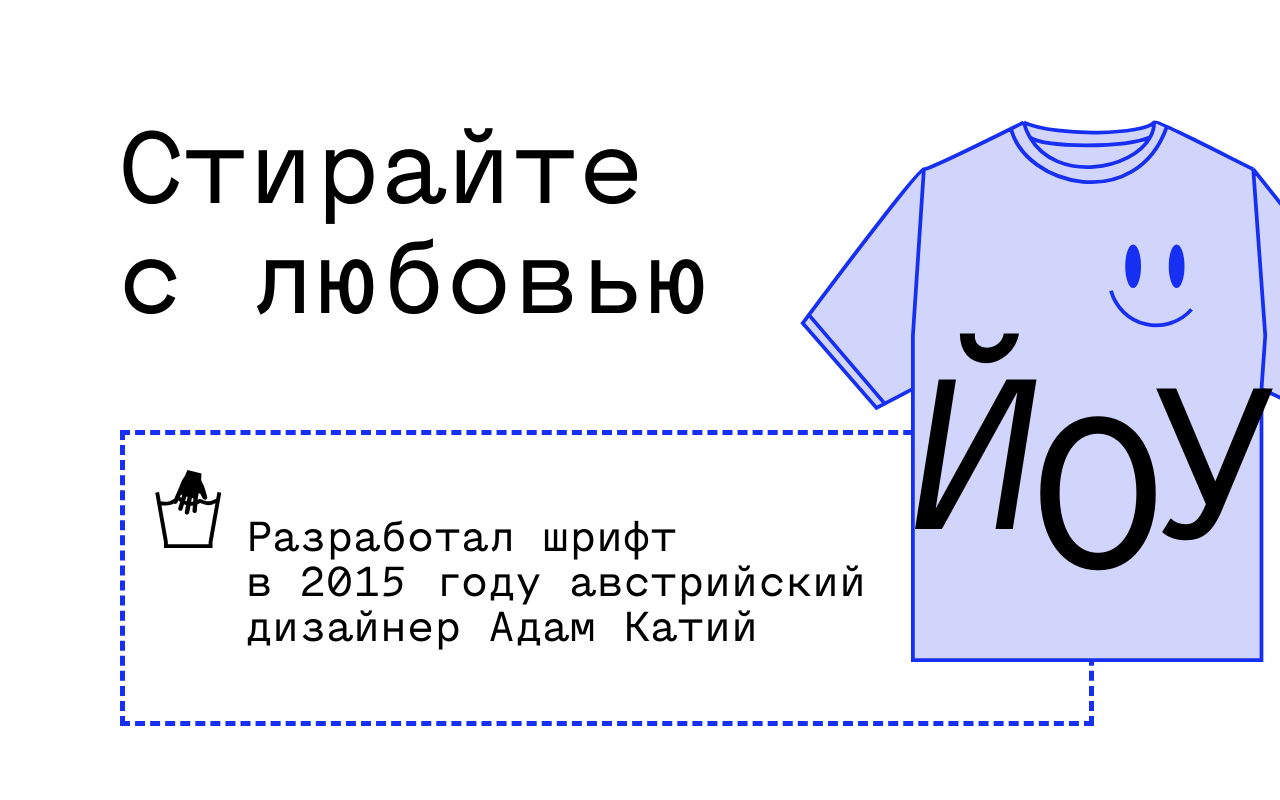
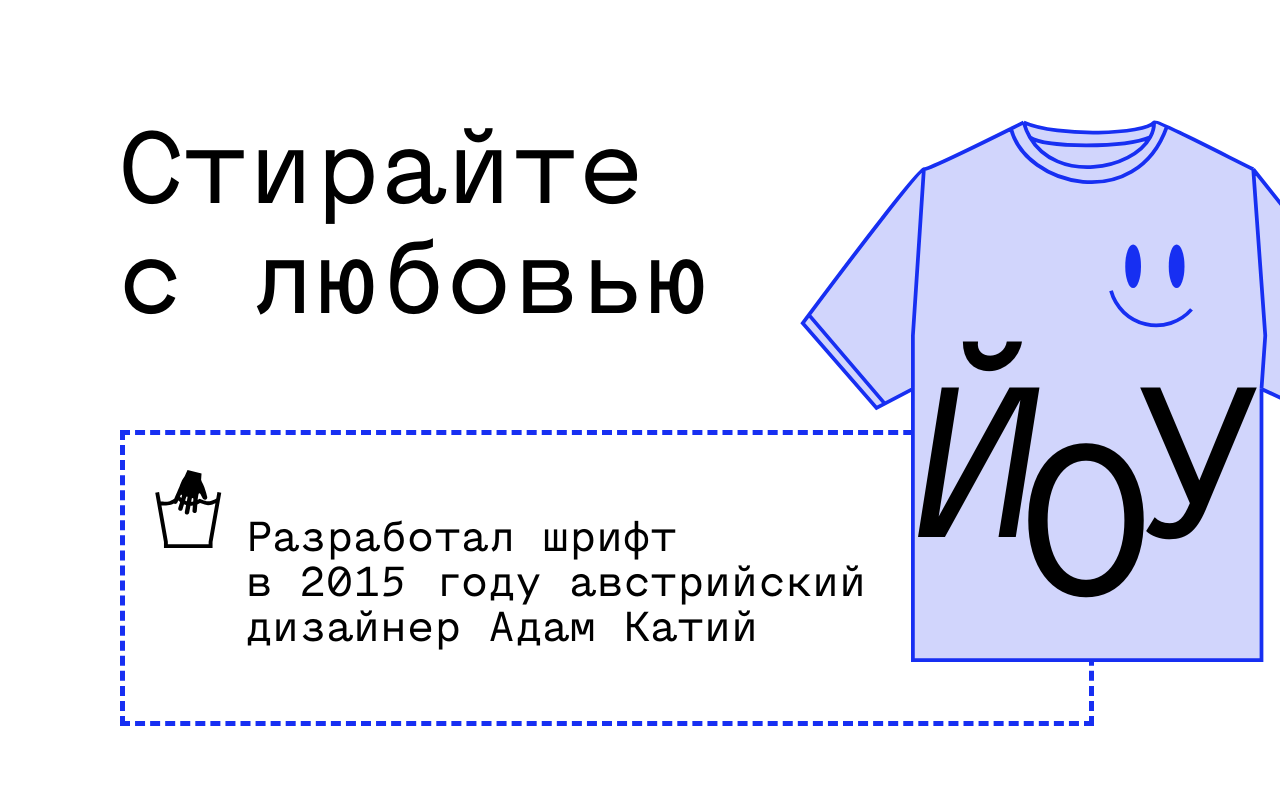
Before and after one commit to fedorovvdmitry/Menoe-Grotesque-Pro, a plain HTML site: page index.html in a window 1280 px wide. Shown: the part 800-1600 px from the top of the page. Drawn offline with Linux system fonts and the light colour scheme.

Commit message:
UPD 2 section

```diff
--- a/index.html
+++ b/index.html
@@ -13,42 +13,6 @@
     <link rel="icon" type="image/x-icon" href="images/favicons/favicon.ico" />
     <link rel="icon" type="image/png" href="images/favicons/favicon.png" />
 </head>
-<style>
-    /* html {
-        background: gray;
-        display: block;
-        height: 3120px;
-    } */
-
-    body {
-        /* width: 1440px; */
-        width: 100%;
-        background-color: white;
-        display: block;
-        margin: 0 auto;
-        position: relative;
-    }
-
-    section {
-        width: 1440px;
-        margin: 0 auto;
-        /* display: block;
-
-        position: relative; */
-
-    }
-
-    /* body::after {
-        position: absolute;
-        top: 0;
-        left: 0;
-        width: 1440px;
-        height: 7951px;
-        content: '';
-        background: url(images/site.png);
-        opacity: 0.2;
-    } */
-</style>
 <body>
     <section class="cover">
         <div class="washing_machine"></div>
@@ -70,14 +34,10 @@
                 <p id="caption2">Разработал шрифт в&nbsp;2015&nbsp;году австрийский дизайнер Адам Катий</p>
             </div>
             <div id="t-shirt">
-                <img id="imgshirt" src="images/t-shirt.svg" alt="Футболка">
                 <p id="yo1">Й</p>
                 <p id="yo2">О</p>
                 <p id="yo3">У</p>
             </div>
-            <!-- <img id="star4" src="images/star.svg" alt="Звезда">
-            <img id="star5" src="images/star.svg" alt="Звезда"> -->
-
         </div>
     </section>
     <section class="styletext">
@@ -127,7 +87,7 @@
             <div>
                 <p id="paytextregular">Оплата</p>
                 <p id="paytextitalic">стирки</p>
-                <p id="arrowleft" ><-----</p>
+                <p id="arrowleft"><-----</p>
             </div>
         </div>
     </section>
--- a/stylesheets/layout.css
+++ b/stylesheets/layout.css
@@ -1,5 +1,15 @@
 body {
   font-family: 'MenoeGrotesquePro-Regular';
+  width: 100%;
+  background-color: white;
+  display: block;
+  margin: 0 auto;
+  position: relative;
+}
+
+section {
+  width: 1440px;
+  margin: 0 auto;
 }
 
 /* 1 экран */
@@ -139,7 +149,12 @@ section #right {
 
 #t-shirt {
   width: 576px;
+  height: 542px;
   margin: 200px 0 0 800px;
+  display: flex;
+  align-items: center;
+  justify-content: center;
+  background-image: url(../images/t-shirt.svg);
 }
 
 #imgshirt {
@@ -154,13 +169,13 @@ section #right {
   width:964px;
   height: 286px;
   border: 5px dashed #172FF2;
-
   font-family: 'MenoeGrotesquePro-italic';
   color: #000000;
   font-size: 45px;
   position: absolute;
   left: 120px;
   top: 1230px;
+  z-index: -1;
 }
 
 #caption2 {
@@ -177,30 +192,24 @@ section #right {
   font-family: 'MenoeGrotesquePro-italic';
   color: #000000;
   font-size: 230px;
-  width: 40px;
-  position: relative;
-  left: 95px;
-  top: -322px;
+  width: 119px;
+  margin-top: 150px;
 }
 
 #yo2 {
   font-family: 'MenoeGrotesquePro-Regular';
   color: #000000;
   font-size: 230px;
-  width: 40px;
-  position: relative;
-  left: 229px;
-  top: -513px;
+  width: 108px;
+  margin-top: 266px;
 }
 
 #yo3 {
   font-family: 'MenoeGrotesquePro-Regular';
   color: #000000;
   font-size: 230px;
-  width: 40px;
-  position: relative;
-  left: 341px;
-  top: -773px;
+  width: 153px;
+  margin-top: 150px;
 }
 
 #styletext_p {
@@ -347,7 +356,6 @@ section #right {
 }
 
 #rectanglepay {
-  /* margin: 140px 0 0 120px; */
   position: relative;
   left: 120px;
   top: 140px;
```
